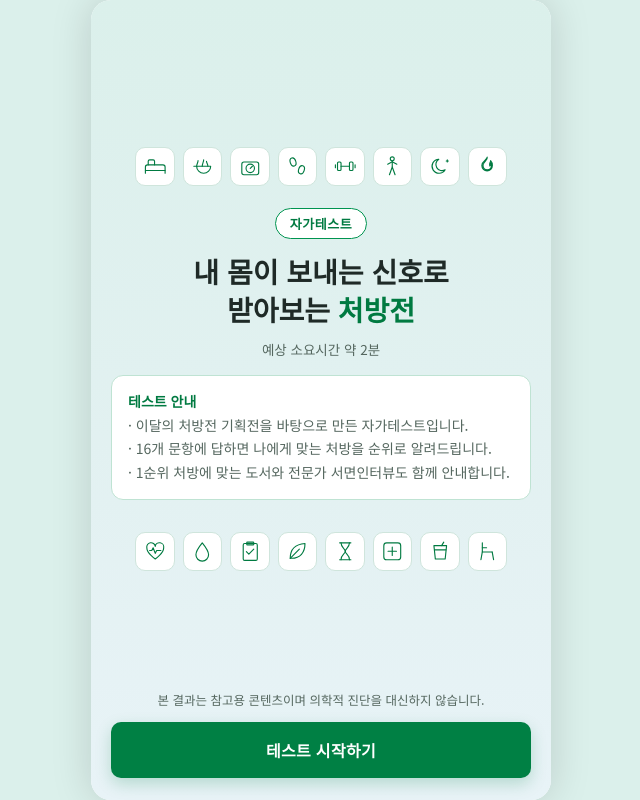
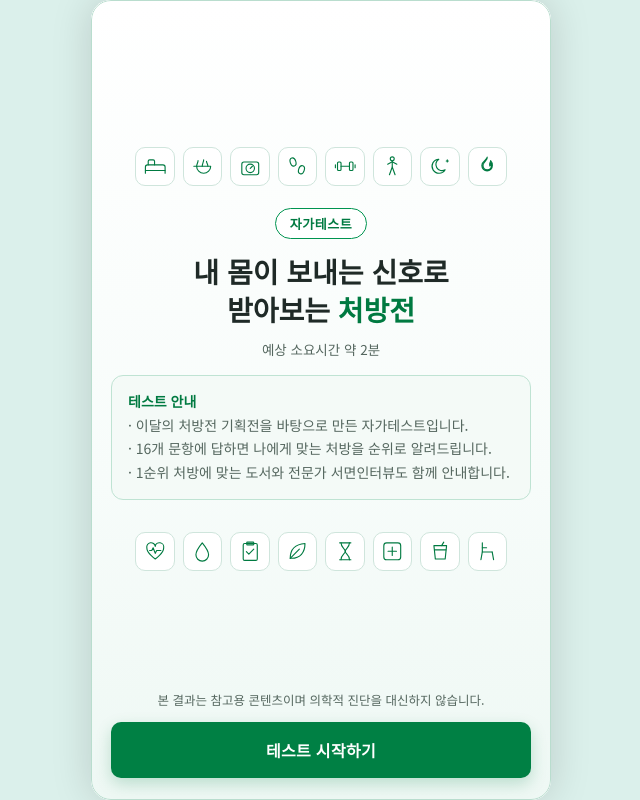
Before and after one commit to allaboutspirit/prescription_test, a plain HTML site: page index.html in a window 1280 px wide. Shown: the whole page, without its empty margins (319-959 px from the left). Drawn offline with Linux system fonts and the light colour scheme.

Commit message:
Add files via upload

```diff
--- a/index.html
+++ b/index.html
@@ -428,6 +428,12 @@
   .intro-top .intake-label{align-self:center;}
   .intro-title em{font-style:normal;color:var(--green-text);}
   .intro-footnote-bottom{margin:0 0 -6px;text-align:center;}
+
+  /* 톤 A: 밝게 — 페이지 카드(#F7FCFE)처럼 흰 카드로 띄움 */
+  #screen-intro{background:linear-gradient(180deg,#FFFFFF 0%,#F7FCFA 60%,#EEF8F4 100%);}
+  #app{position:relative;}
+  #app::after{content:"";position:absolute;inset:0;border:1.5px solid #B9DDCE;border-radius:20px;pointer-events:none;z-index:20;}
+  .intro-chart{background:#F4FAF7;}
 </style>
 </head>
 <body>
```
